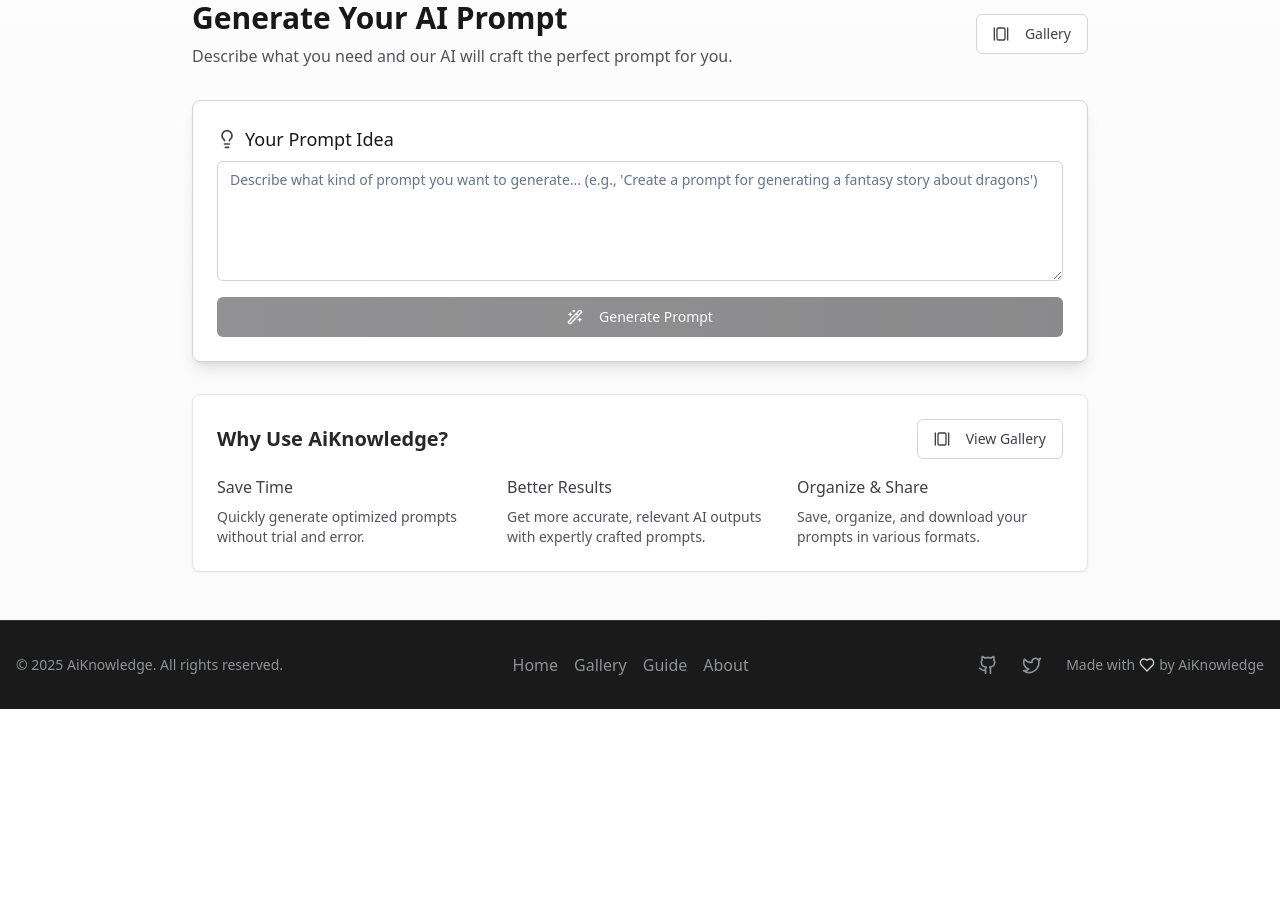
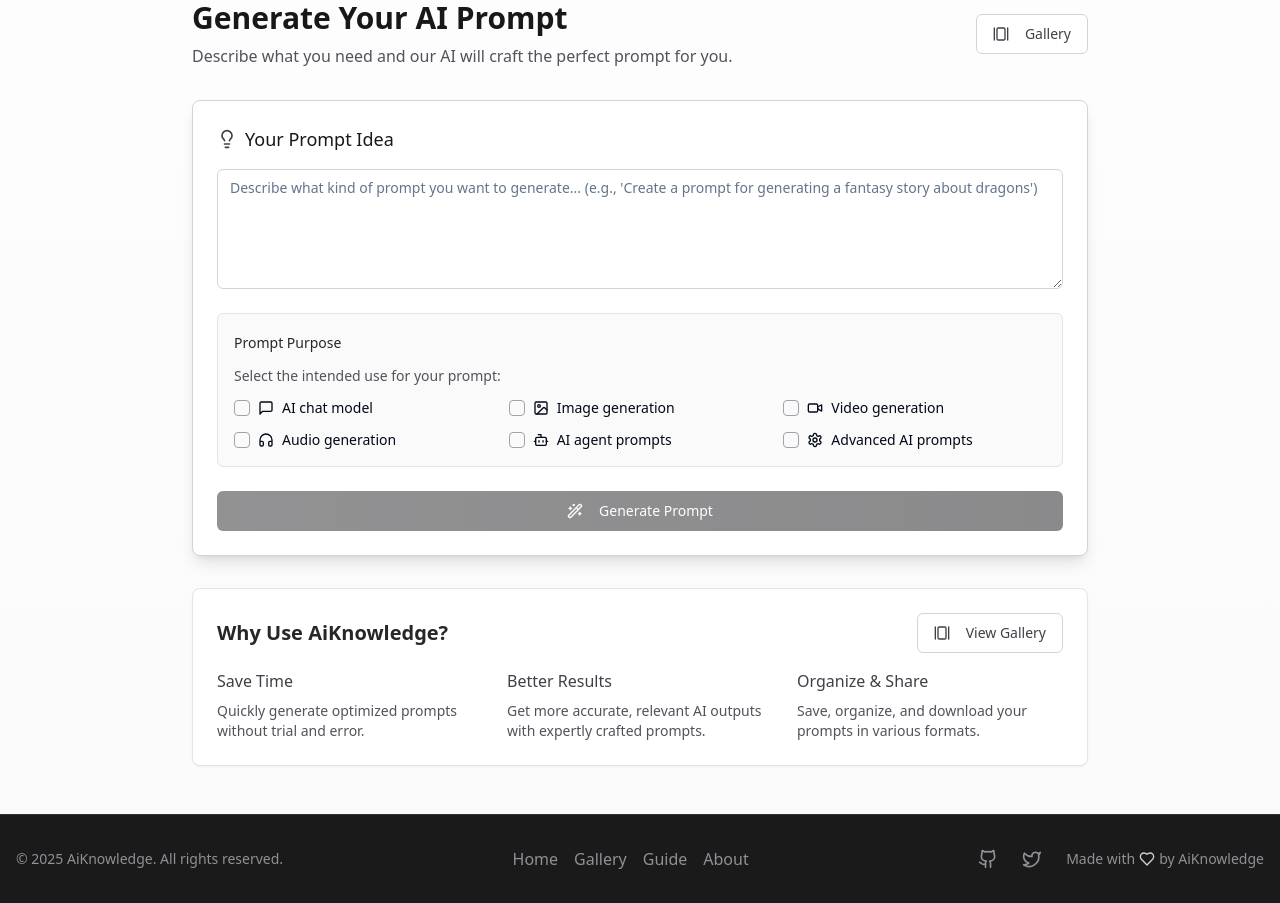
Before and after one commit to iknowl97/prompt-bloom-studio, a React (Vite) app: page / in a window 1280 px wide. Shown: the part 560-1463 px from the top of the page. Before the commit the page ends 1269 px from the top, so only its background shows below. Built offline with nearby package versions, Linux system fonts and the light colour scheme.

Commit message:
Add prompt generation options
Implement options for specifying prompt purpose.

```diff
--- a/src/components/PromptForm.tsx
+++ b/src/components/PromptForm.tsx
@@ -3,10 +3,21 @@ import React, { useState } from "react";
 import { Button } from "@/components/ui/button";
 import { Textarea } from "@/components/ui/textarea";
 import { Card, CardContent } from "@/components/ui/card";
-import { Lightbulb, Wand2, AlertCircle } from "lucide-react";
+import { Lightbulb, Wand2, MessageSquare, Image, Video, Headphones, Bot, Settings } from "lucide-react";
 import { Label } from "@/components/ui/label";
 import { useToast } from "@/hooks/use-toast";
 import { generatePrompt } from "@/utils/openRouterApi";
+import { Checkbox } from "@/components/ui/checkbox";
+
+// Define prompt purpose options
+const promptPurposes = [
+  { id: "chat", label: "AI chat model", icon: <MessageSquare className="h-4 w-4" /> },
+  { id: "image", label: "Image generation", icon: <Image className="h-4 w-4" /> },
+  { id: "video", label: "Video generation", icon: <Video className="h-4 w-4" /> },
+  { id: "audio", label: "Audio generation", icon: <Headphones className="h-4 w-4" /> },
+  { id: "agent", label: "AI agent prompts", icon: <Bot className="h-4 w-4" /> },
+  { id: "advanced", label: "Advanced AI prompts", icon: <Settings className="h-4 w-4" /> },
+];
 
 export function PromptForm({
   onGenerate
@@ -15,19 +26,36 @@ export function PromptForm({
 }) {
   const [prompt, setPrompt] = useState("");
   const [isGenerating, setIsGenerating] = useState(false);
+  const [selectedPurposes, setSelectedPurposes] = useState<string[]>([]);
   const { toast } = useToast();
+
+  const handlePurposeToggle = (purposeId: string) => {
+    setSelectedPurposes(prev =>
+      prev.includes(purposeId)
+        ? prev.filter(id => id !== purposeId)
+        : [...prev, purposeId]
+    );
+  };
 
   const handleSubmit = async (e: React.FormEvent) => {
     e.preventDefault();
     setIsGenerating(true);
 
     try {
-      // Call OpenRouter API
-      const generatedPrompt = await generatePrompt(prompt);
+      // Include selected purposes in the system prompt
+      const purposeContext = selectedPurposes.length > 0
+        ? `Create a prompt specifically optimized for: ${selectedPurposes.map(id =>
+            promptPurposes.find(p => p.id === id)?.label
+          ).join(", ")}. `
+        : "";
+
+      // Call OpenRouter API with the enhanced prompt
+      const generatedPrompt = await generatePrompt(prompt, purposeContext);
 
       // Pass the generated prompt to the parent component
       onGenerate(prompt, {
-        generatedPrompt
+        generatedPrompt,
+        selectedPurposes
       });
     } catch (error) {
       console.error("Failed to generate prompt:", error);
@@ -45,8 +73,8 @@ export function PromptForm({
     <Card className="w-full shadow-lg border-gray-300 bg-white">
       <CardContent className="pt-6">
         <form onSubmit={handleSubmit}>
-          <div className="space-y-4">
-            <div className="space-y-2">
+          <div className="space-y-6">
+            <div className="space-y-4">
               <div className="flex items-center space-x-2">
                 <Lightbulb className="h-5 w-5 text-gray-700" />
                 <Label htmlFor="prompt" className="text-lg font-medium text-gray-900">Your Prompt Idea</Label>
@@ -59,6 +87,32 @@ export function PromptForm({
                 onChange={(e) => setPrompt(e.target.value)}
                 required
               />
+            </div>
+
+            {/* Prompt Purpose Selection */}
+            <div className="space-y-3 bg-gray-50 p-4 rounded-md border border-gray-200">
+              <Label className="font-medium text-gray-800">Prompt Purpose</Label>
+              <p className="text-sm text-gray-600">Select the intended use for your prompt:</p>
+
+              <div className="grid grid-cols-2 md:grid-cols-3 gap-3 mt-2">
+                {promptPurposes.map((purpose) => (
+                  <div key={purpose.id} className="flex items-center space-x-2">
+                    <Checkbox
+                      id={purpose.id}
+                      checked={selectedPurposes.includes(purpose.id)}
+                      onCheckedChange={() => handlePurposeToggle(purpose.id)}
+                      className="border-gray-400"
+                    />
+                    <Label
+                      htmlFor={purpose.id}
+                      className="flex items-center space-x-2 text-sm font-normal cursor-pointer hover:text-gray-900"
+                    >
+                      {purpose.icon}
+                      <span>{purpose.label}</span>
+                    </Label>
+                  </div>
+                ))}
+              </div>
             </div>
 
             <Button
--- a/src/pages/Index.tsx
+++ b/src/pages/Index.tsx
@@ -14,6 +14,7 @@ const Index = () => {
     prompt: string;
     settings: {
       generatedPrompt?: string;
+      selectedPurposes?: string[];
       temperature: number;
       modelType: string;
     };
@@ -25,7 +26,7 @@ const Index = () => {
       settings: {
         ...settings,
         temperature: 0.7,
-        modelType: "google/gemini-2.5-pro-exp-03-25:free"
+        modelType: "deepseek/deepseek-chat-v3-0324:free"
       }
     });
   };
--- a/src/utils/openRouterApi.ts
+++ b/src/utils/openRouterApi.ts
@@ -21,12 +21,15 @@ interface OpenRouterResponse {
   created: number;
 }
 
-export const generatePrompt = async (prompt: string): Promise<string> => {
+export const generatePrompt = async (prompt: string, purposeContext: string = ""): Promise<string> => {
   try {
+    // Base system prompt with optional purpose context prepended
+    const systemPrompt = `${purposeContext}You are an AI prompt engineer. Create a detailed, effective prompt based on the user's request. Make the prompt clear, specific, and well-structured.`;
+
     const messages: OpenRouterMessage[] = [
       {
         role: "system",
-        content: "You are an AI prompt engineer. Create a detailed, effective prompt based on the user's request. Make the prompt clear, specific, and well-structured."
+        content: systemPrompt
       },
       {
         role: "user",
```
